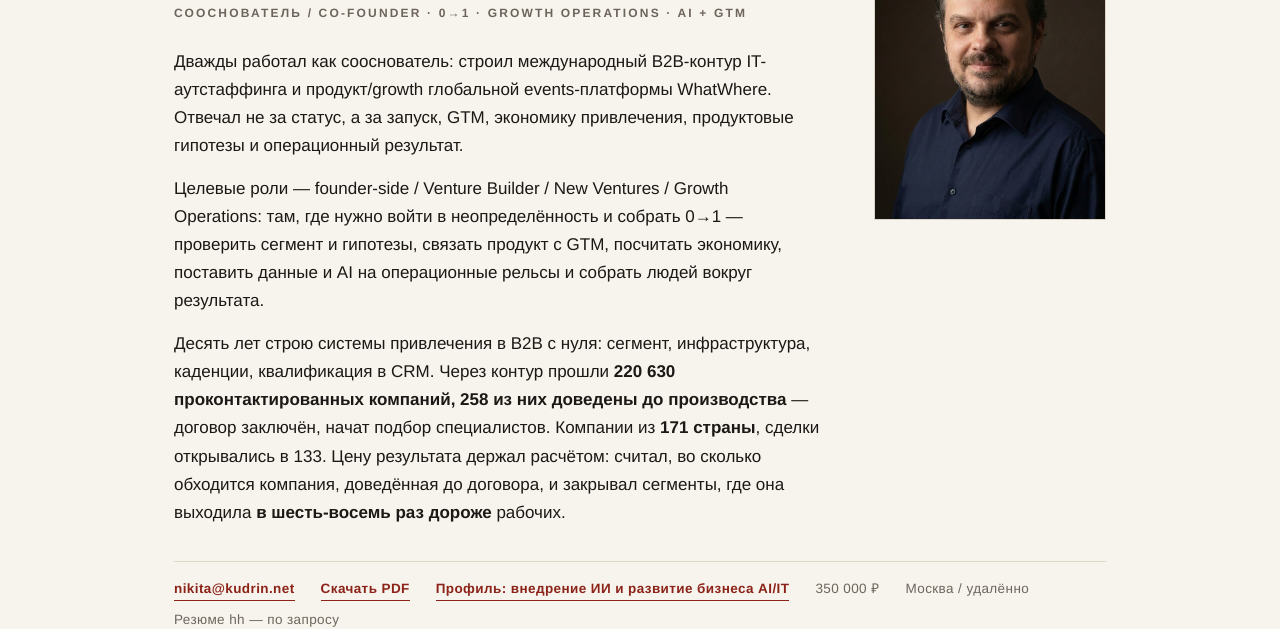
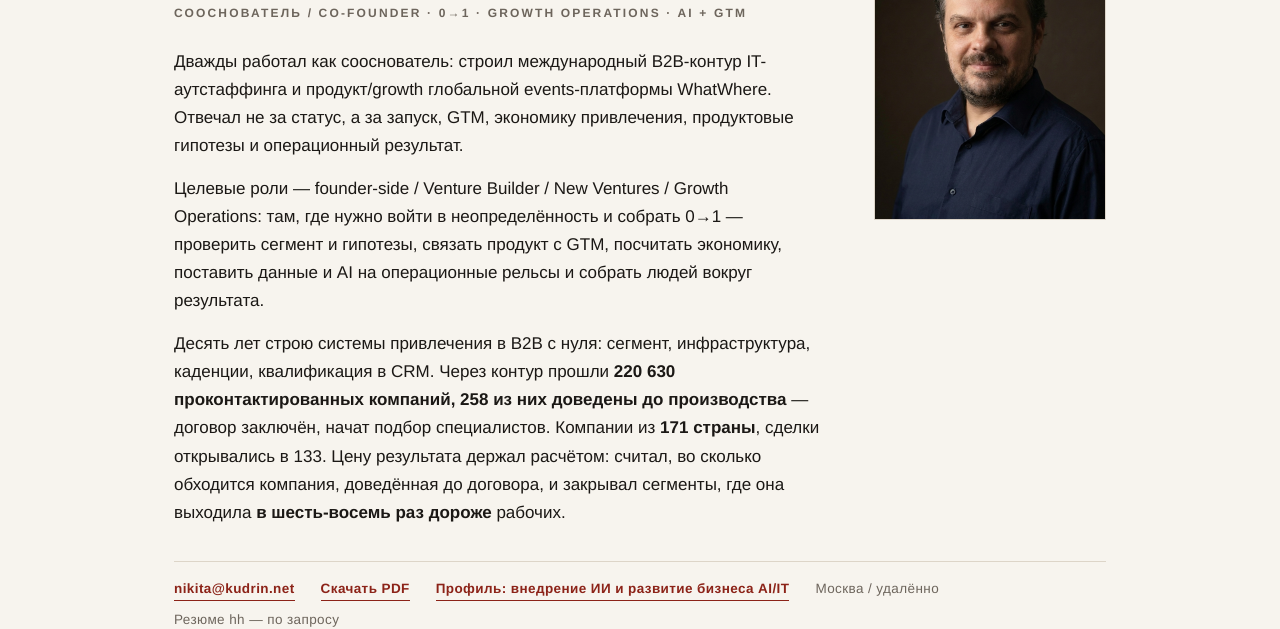
Before and after one commit to leadskud/cv, a plain HTML site: page index.html in a window 1280 px wide. Shown: the part 177-806 px from the top of the page. Drawn offline with Linux system fonts and the light colour scheme.

Commit message:
CV: убрана сумма желаемой зарплаты с главной и PDF (решение владельца 18.11); PDF пересобран, в нём появилась ссылка на /ai/

```diff
--- a/index.html
+++ b/index.html
@@ -192,7 +192,6 @@ nav.top a.me{color:var(--ink);font-weight:700}
       <a href="mailto:nikita@kudrin.net">nikita@kudrin.net</a>
       <a href="nikita-kudrin-cv.pdf">Скачать PDF</a>
       <a href="ai/">Профиль: внедрение ИИ и развитие бизнеса AI/IT</a>
-      <span>350 000 ₽</span>
       <span>Москва / удалённо</span>
       <!-- Telegram: вставить после заполнения владельцем: <a href="https://t.me/USERNAME">Telegram</a> -->
       <!-- hh: заменить на прямую ссылку после публикации резюме: <a href="HH_URL">Резюме hh</a> -->
```
Also changed, not shown: 1 other file.
